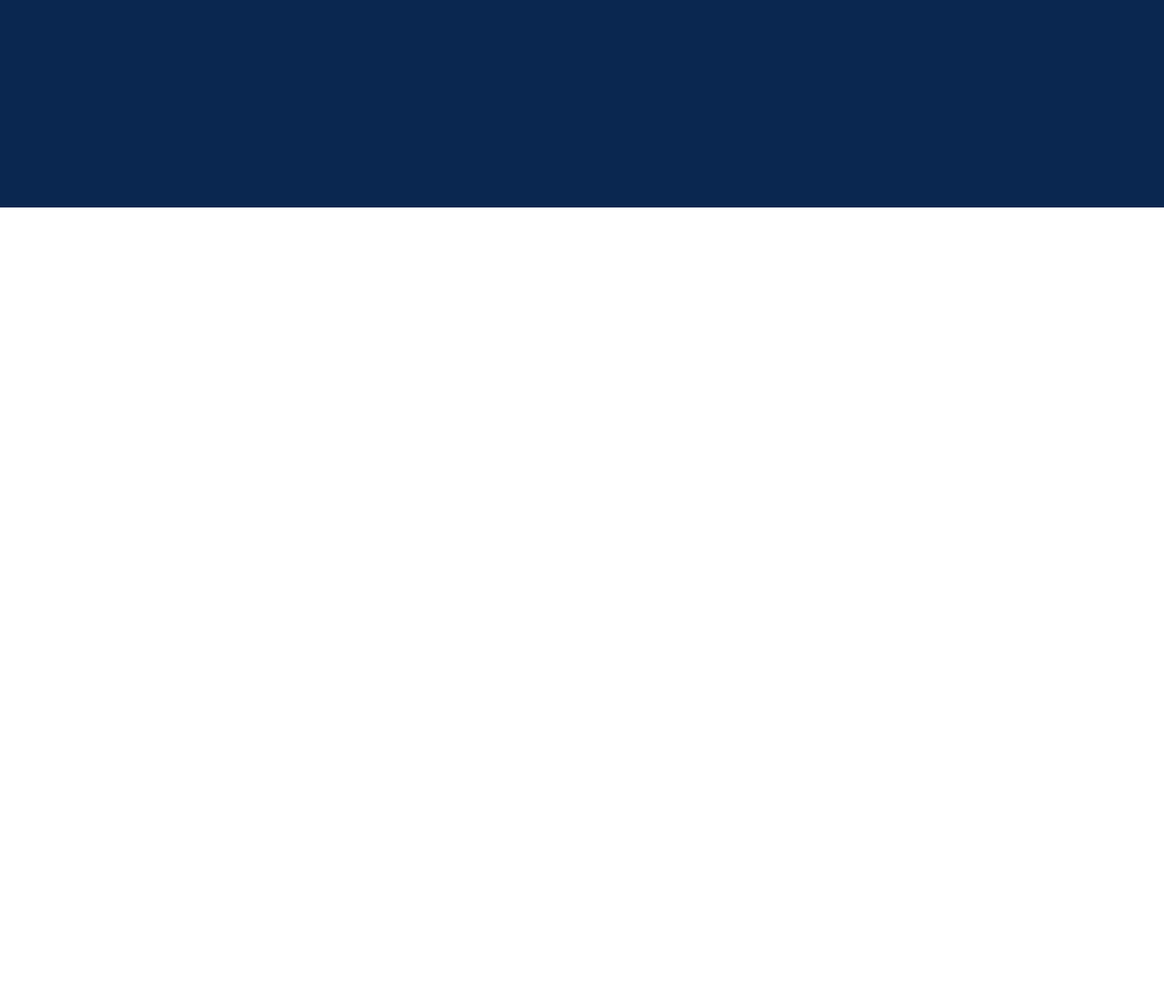
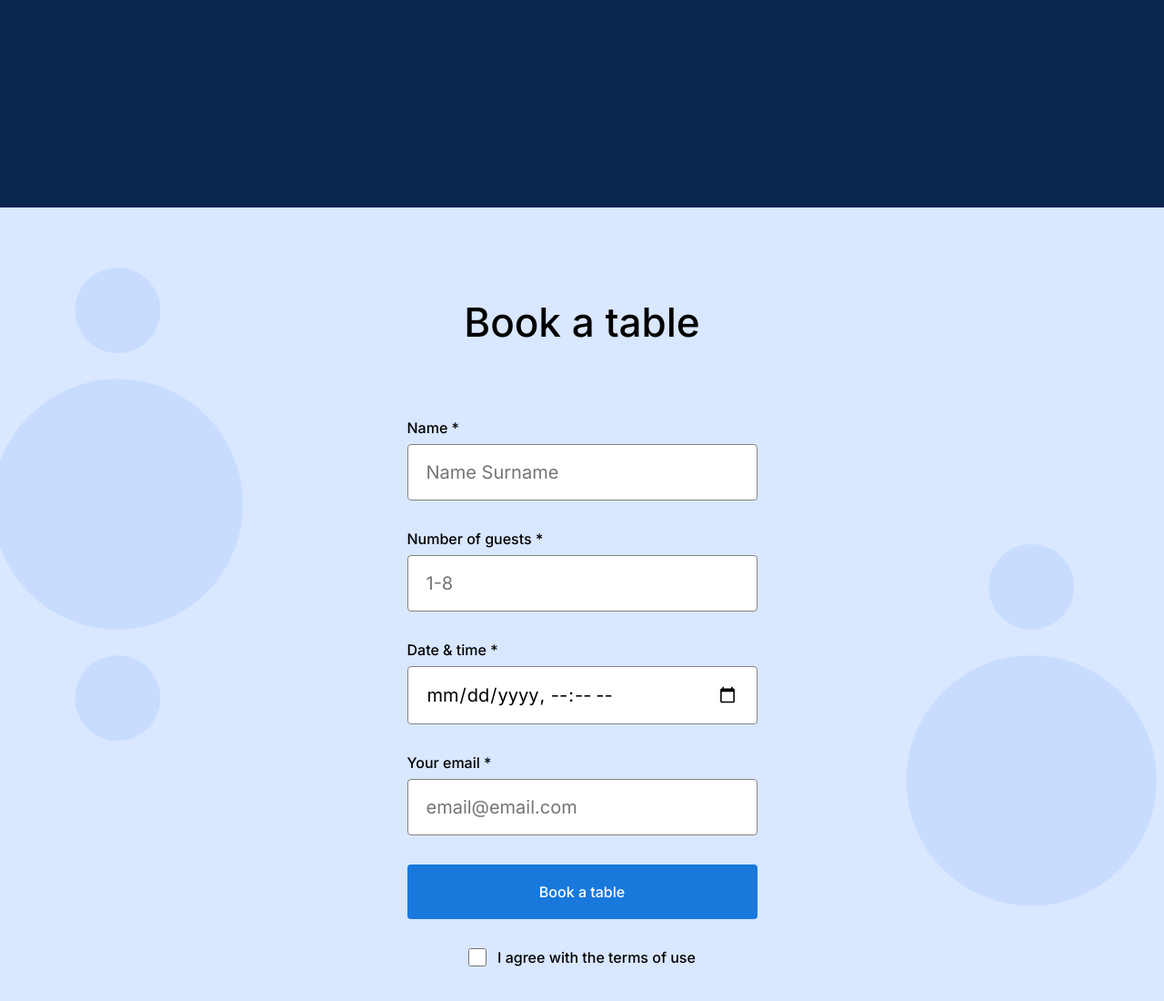
Before and after one commit to alisam03/se_project_coffeeshop, a plain HTML site: page index.html in a window 1280 px wide. Shown: the part 1466-2566 px from the top of the page at 91% size. Before the commit the page ends 1694 px from the top, so only its background shows below. Drawn offline with Linux system fonts and the light colour scheme.

Commit message:
add reservation section

```diff
--- a/index.html
+++ b/index.html
@@ -69,7 +69,39 @@
           </li>
           </ul>
         </section>
-        <section class="reservation" id="reservation"></section>
+        <section class="reservation" id="reservation">
+          <h2 class="reservation__title">Book a table</h2>
+          <form class="reservation__form form">
+            <fieldset class="form__fieldset">
+              <label for="name" class="form__label">Name *
+                <input type="text" name="name" id="name" placeholder="Name Surname" class="form__input" required />
+              </label>
+
+
+              <label for="guest-count" class="form__label">Number of guests *
+               <input type="number" name="number of guests" min="1" max="8" id="guest-count" placeholder="1-8" class="form__input" required />
+              </label>
+
+
+              <label for="date-and-time" class="form__label ">Date & time *
+                <input type="datetime-local" name="date-and-time" id="date-and-time" class="form__input" required />
+              </label>
+
+
+              <label for="email" class="form__label">Your email *
+                <input type="email" name="email" id="email" placeholder="email@email.com" class="form__input" required />
+              </label>
+
+            </fieldset>
+
+            <button type="submit" class="form__button">Book a table</button>
+
+            <label for="terms-of-use" class="form__label form__label_type_checkbox">
+              <input type="checkbox" name="terms-of-use-agreement" id="terms-of-use" class="form__checkbox" required/>I agree with the terms of use
+            </label>
+
+          </form>
+        </section>
         <section class="menu" id="menu"></section>
         <section class="about"></section>
       </main>
--- a/pages/index.css
+++ b/pages/index.css
@@ -141,3 +141,84 @@
   display: flex;
   justify-content: space-between;
 }
+
+.reservation {
+  background-color: #D9E7FF;
+  background-image: url(../images/background_reservation.svg);
+  background-size: cover;
+  background-position: center;
+  padding: 100px 0 120px;
+}
+
+.reservation__title {
+  text-align: center;
+  margin: 0 0 80px;
+  font-weight: 500;
+  font-size: 44px;
+  line-height: 52px;
+}
+
+.reservation__form {
+  margin: 0 auto;
+}
+
+.form {
+  max-width: 385px;
+}
+
+.form__fieldset {
+  margin: 0;
+  padding: 0;
+  border: none;
+
+}
+
+.form__label {
+  margin-bottom: 8px;
+  font-weight: 500;
+  font-size: 16px;
+  line-height: 20px;
+}
+
+.form__input {
+  border-radius: 4px;
+  font-size: 20px;
+  line-height: 30px;
+  display: block;
+  width: 100%;
+  padding: 15px 20px;
+  box-sizing: border-box;
+  margin: 8px 0 32px;
+  border: 1px solid #838383;
+
+}
+
+.form__button {
+  border-radius: 4px;
+  background-color: #1878dc;
+  font-weight: 500;
+  font-size: 16px;
+  line-height: 20px;
+  color: #fff;
+  width: 100%;
+  border: none;
+  padding: 20px 0;
+  margin-bottom: 32px;
+  transition: background-color 1s ease-in-out;
+}
+
+.form__button:hover {
+  background-color: #3f96f3;
+}
+
+.form__checkbox {
+  border-radius: 2px;
+  height: 20px;
+  width: 20px;
+}
+
+.form__label_type_checkbox {
+  display: flex;
+  justify-content: center;
+  gap: 12px;
+}
```
Also changed, not shown: images/check.svg (deleted).
